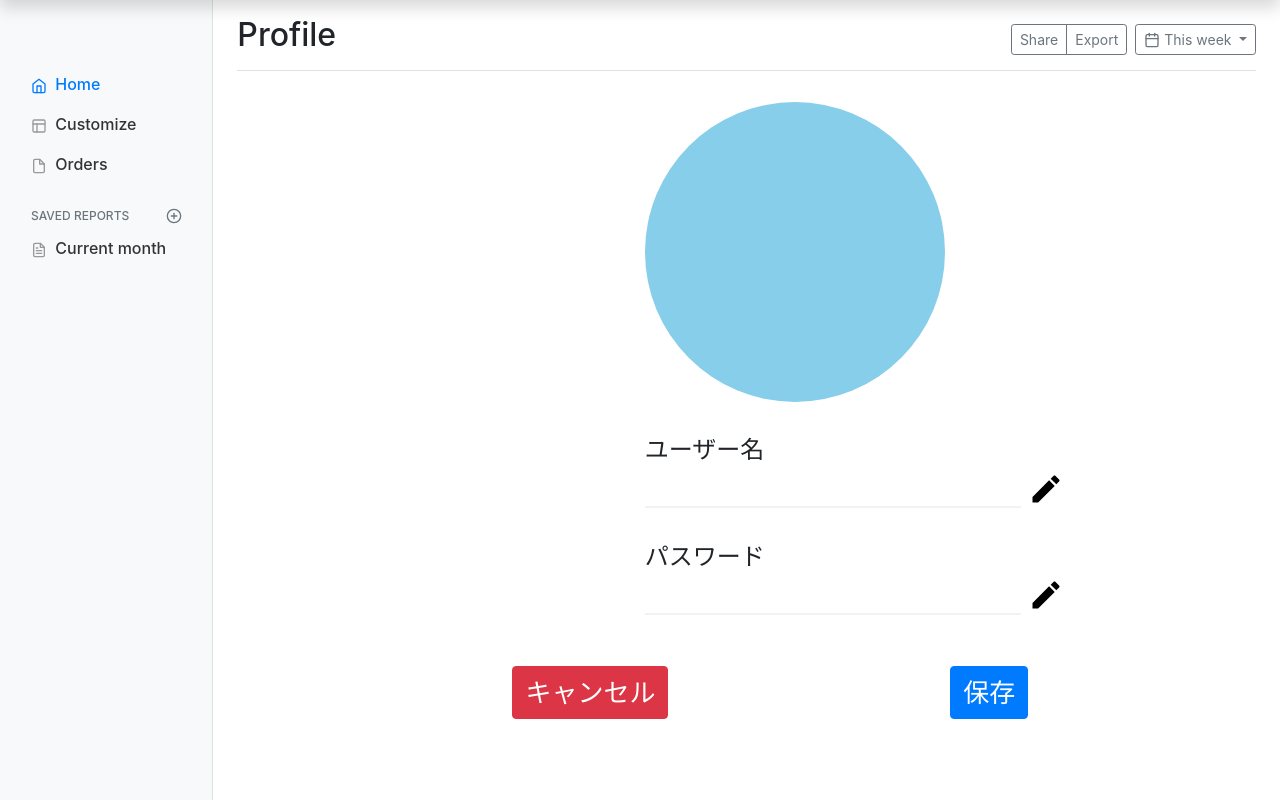
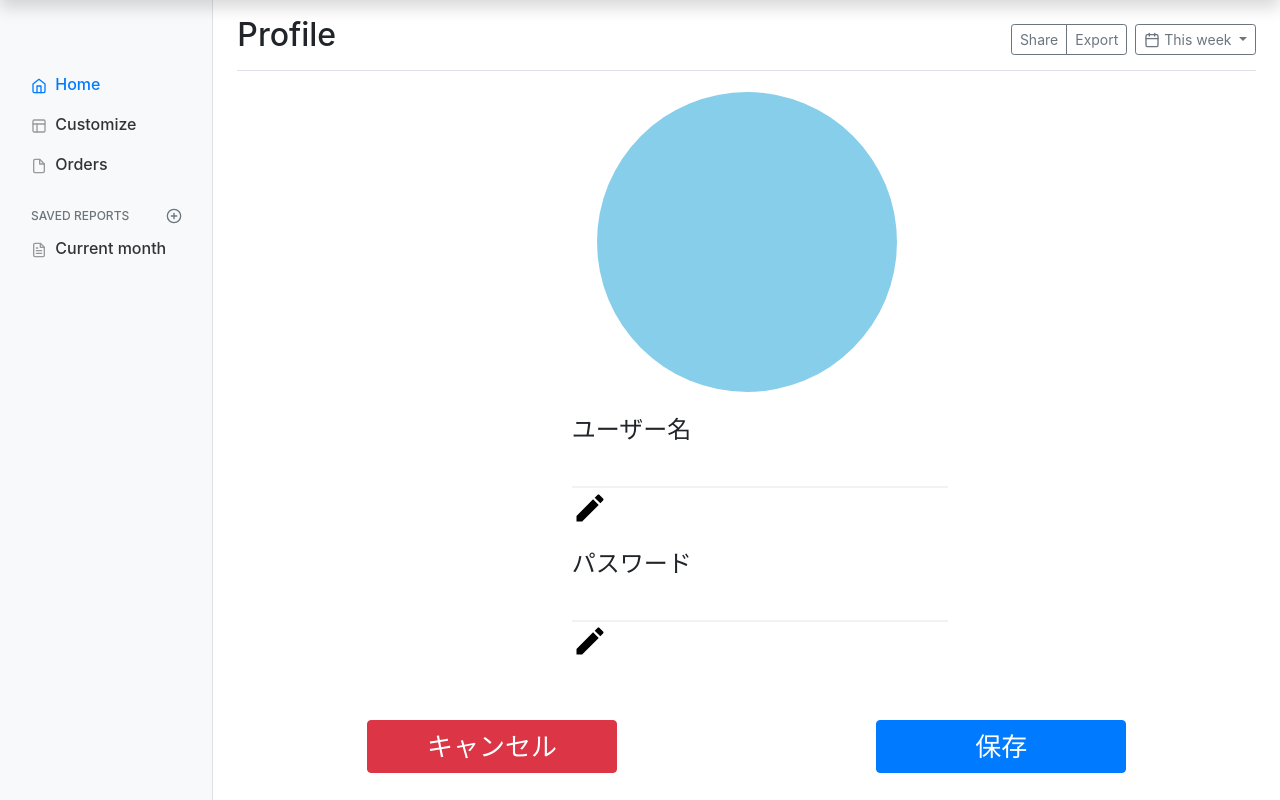
Before and after one commit to NT-Dentsu/dentsuTools, a PHP site: page /profile_form/profile.php in a window 1280 px wide. Shown: the part 40-840 px from the top of the page. Run offline with PHP 8.4, Linux system fonts and the light colour scheme.

Commit message:
close #106 微調整完了

```diff
--- a/index/profile_form/css/profile.css
+++ b/index/profile_form/css/profile.css
@@ -11,8 +11,10 @@
     border-radius:50%;
     background:skyblue;
     /* 中央寄せにする */
-    margin-left:40%;
-    margin-top:3%;
+    margin-left:auto;
+    margin-right:auto;
+    /* 縦の配置を調整する */
+    margin-top:2%;
 }
 
 /* ユーザーアイコンの画像のCSS */
@@ -25,9 +27,13 @@
 
 /* ユーザー名のCSS */
 .profile .user_name{
-    /* 配置の設定 */
-    margin-left:40%;
-    margin-top:3%;
+    /* 最大幅を設定する */
+    max-width:350px;
+    /* 中央寄せにする */
+    margin-left:auto;
+    margin-right:auto;
+    /* 縦の配置を調整する */
+    margin-top:2%;
 }
 
 /* ユーザー名テキストボックスのCSS */
@@ -39,13 +45,19 @@
     border-right:none;
     /* クリック時の枠線を消す */
     outline:none;
+    margin-left:auto;
+    margin-right:auto;
 }
 
 /* パスワードのCSS */
 .profile .password{
-    /* 配置の設定 */
-    margin-left:40%;
-    margin-top:3%;
+    /* 最大幅を設定する */
+    max-width:350px;
+    /* 中央寄せにする */
+    margin-left:auto;
+    margin-right:auto;
+    /* 縦の配置を調整する */
+    margin-top:2%;
 }
 
 /* パスワードテキストボックスのCSS */
@@ -59,10 +71,20 @@
     outline:none;
 }
 
+/* ボタン群のCSS */
+.profile .profile_button{
+    /* 中央寄せにする */
+    text-align:center;
+    /* 配置の設定 */
+    margin-top:6%;
+    /* 横並びにする */
+    display:flex;
+    justify-content:space-around;
+}
+
 /* ボタンのCSS */
-.profile button{
+.profile .profile_button button{
     font-size:26px;
-    /* 配置の設定 */
-    margin-left:27%;
-    margin-top:5%;
+    /* 最小幅を設定する */
+    min-width:250px;
 }
--- a/index/profile_form/profile.php
+++ b/index/profile_form/profile.php
@@ -52,20 +52,26 @@
                 </div>
                 <!-- プロフィール画面 -->
                 <div class="profile">
+                    <!-- ユーザーアイコン -->
                     <div class="user_icon">
                     </div>
+                    <!-- ユーザー名 -->
                     <div class="user_name">
                         ユーザー名<br>
                         <input type="text" name="user_name" maxlength="20">
                         <img src="/profile_form/images/edit_black_36dp.svg" alt="編集">
                     </div>
+                    <!-- パスワード -->
                     <div class="password">
                         パスワード<br>
                         <input type="text" name="password" maxlength="20">
                         <img src="/profile_form/images/edit_black_36dp.svg" alt="編集">
                     </div>
-                    <button type="button" name="cancle" class="btn btn-danger">キャンセル</button>
-                    <button type="button" name="update" class="btn btn-primary">保存</button>
+                    <!-- 保存ボタンとキャンセルボタン -->
+                    <div class="profile_button">
+                        <button type="button" name="cancle" class="btn btn-danger">キャンセル</button>
+                        <button type="button" name="update" class="btn btn-primary">保存</button>
+                    </div>
                 </div>
             </main>
         </div>
```
